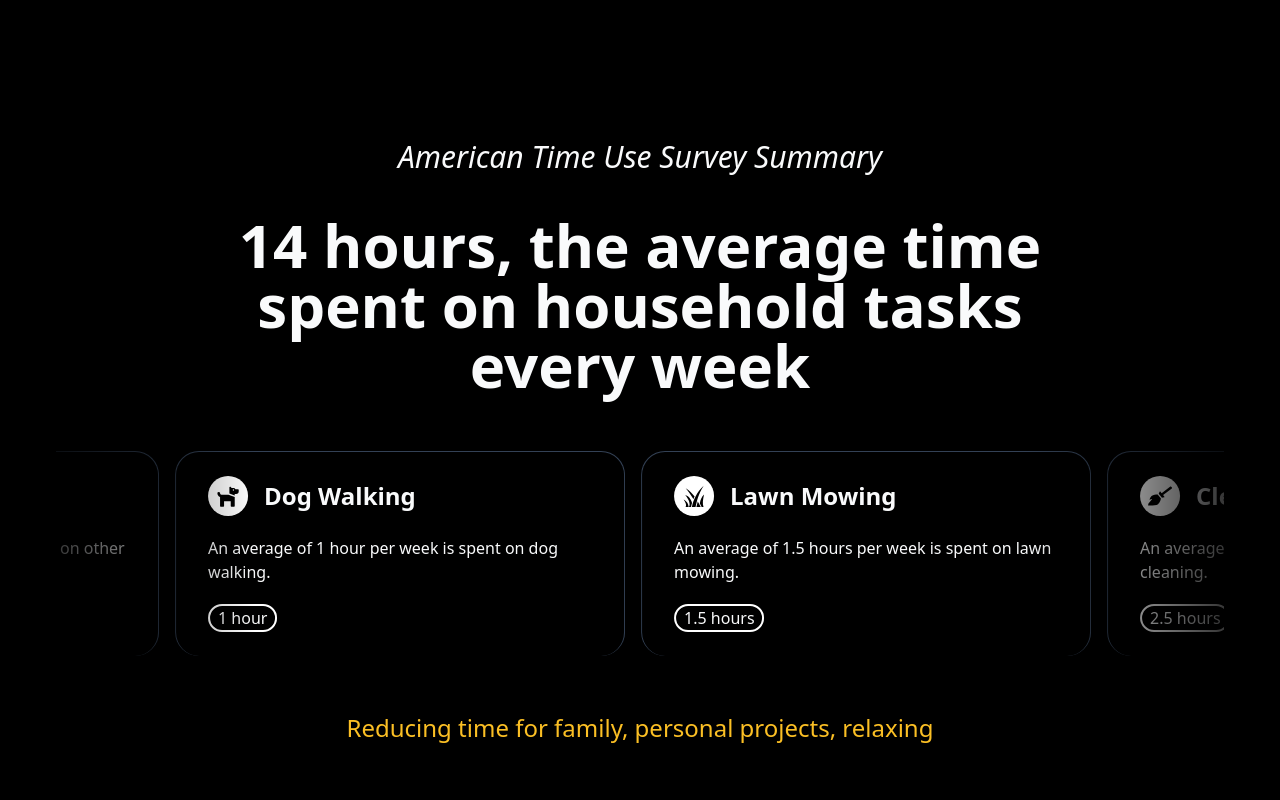
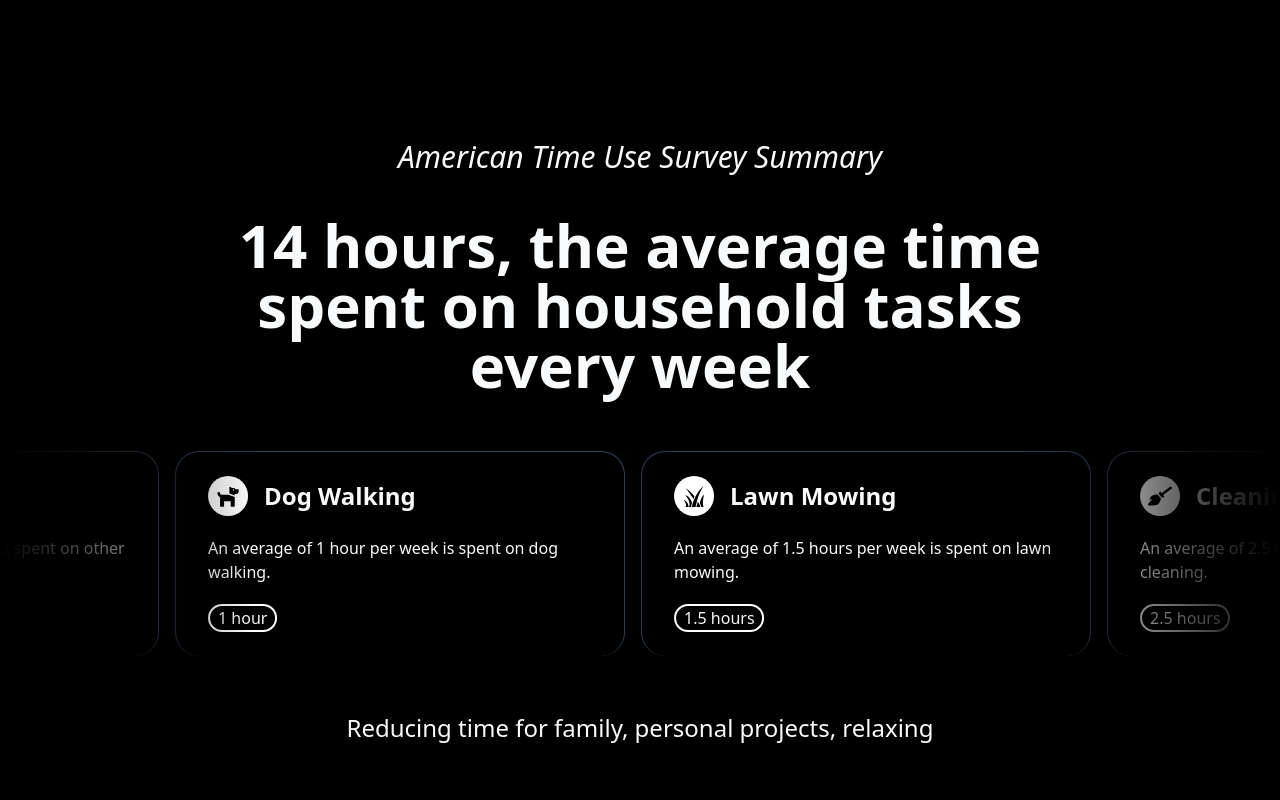
Before and after one commit to Ortbri/colony-web, a Next.js app: page / in a window 1280 px wide. Shown: the part 1120-1920 px from the top of the page. Built offline with nearby package versions, Linux system fonts and the light colour scheme.

Commit message:
fix: Center Problem

```diff
--- a/components/pages/landing/Cut.tsx
+++ b/components/pages/landing/Cut.tsx
@@ -24,12 +24,12 @@
         initial={{ opacity: 0, y: 20 }}
         animate={isInView ? { opacity: 1, y: [20, -5, 0] } : {}}
         transition={{ duration: 0.5, ease: [0.4, 0.0, 0.2, 1] }}
-        className='flex flex-col gap-10'
+        className='flex flex-col items-center gap-10'
       >
         <div className='flex flex-1 items-center justify-center'>
           <Link
             href='https://www.bls.gov/charts/american-time-use/activity-by-hldh.htm'
-            className='text-3xl font-thin italic'
+            className='text-center text-3xl font-thin italic'
           >
             American Time Use Survey Summary
           </Link>
@@ -46,7 +46,7 @@
         </div>
         {/* em */}
         <div className='flex items-center justify-center'>
-          <p className='text-2xl font-thin text-amber-400'>
+          <p className='text-center text-2xl'>
             Reducing time for family, personal projects, relaxing
           </p>
         </div>
```
